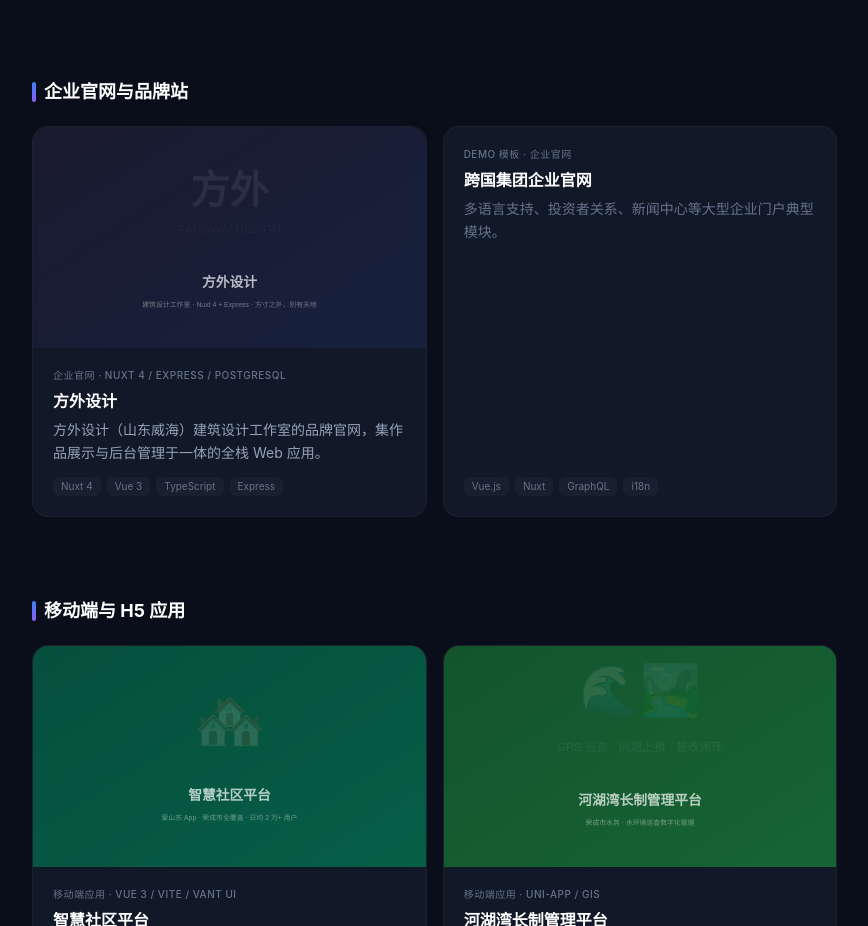
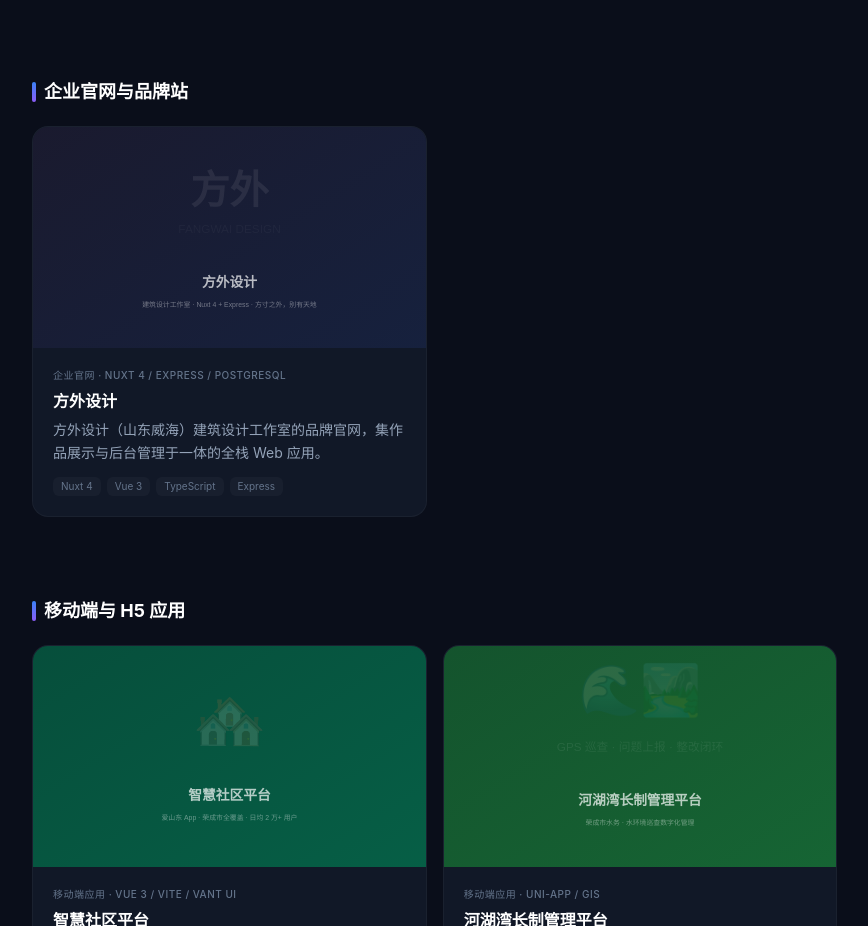
Before and after one commit to Leon-LY/portfolio-demo, a React (Vite) app: page / in a window 1280 px wide. Shown: the part 1780-2706 px from the top of the page, without its empty margins (0-868 px from the left). Built offline with nearby package versions, Linux system fonts and the light colour scheme.

Commit message:
chore: remove demo corporate project

```diff
--- a/src/data/projects.ts
+++ b/src/data/projects.ts
@@ -16,7 +16,7 @@ export const projectGroups = [
   },
   {
     label: '企业官网与品牌站',
-    items: ['building', 'demo-corporate'] as string[],
+    items: ['building'] as string[],
   },
   {
     label: '移动端与 H5 应用',
@@ -134,13 +134,4 @@ export const allProjects: Record<string, Project> = {
     real: true,
     featured: true,
   },
-  // Demo 模板
-  'demo-corporate': {
-    id: 'demo-corporate',
-    title: '跨国集团企业官网',
-    category: 'Demo 模板 · 企业官网',
-    description: '多语言支持、投资者关系、新闻中心等大型企业门户典型模块。',
-    tech: ['Vue.js', 'Nuxt', 'GraphQL', 'i18n'],
-    link: '/corporate',
-  },
 }
```
Also changed, not shown: 2 other files (tests, documents, lock files or other folders).
